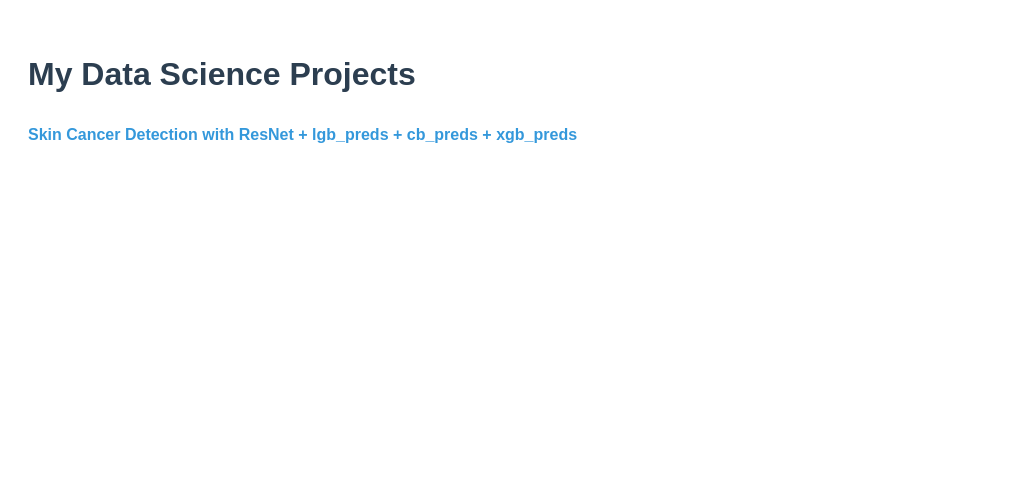
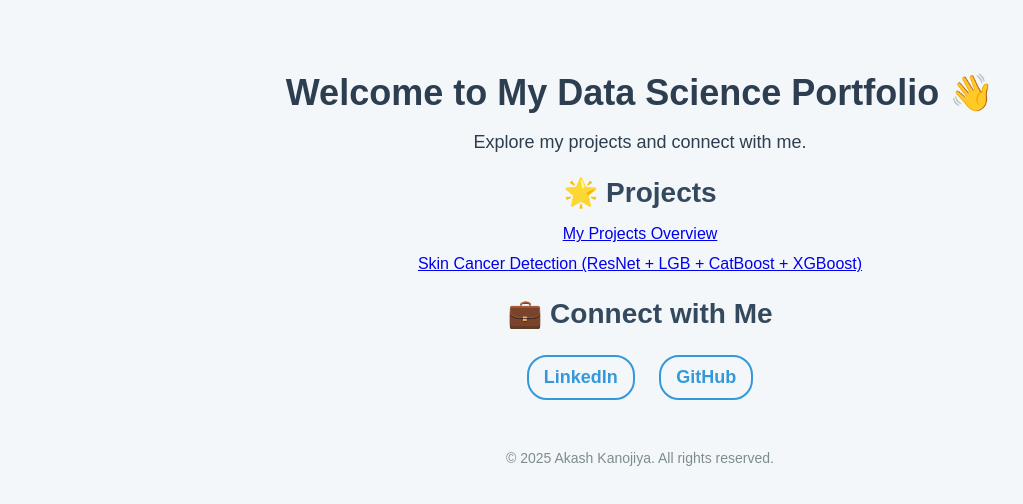
Before and after one commit to Kasha-13/akash-kanojiya.github.io, a plain HTML site: page projects/index.html in a window 1280 px wide. Shown: the whole page, without its empty margins (0-1023 px from the left). Drawn offline with Linux system fonts and the light colour scheme.

Commit message:
Added Linkedin and Github

```diff
--- a/projects/index.html
+++ b/projects/index.html
@@ -1,20 +1,85 @@
 <!DOCTYPE html>
 <html>
 <head>
-    <title>My Projects</title>
+    <title>Akash Kanojiya | Data Science Portfolio</title>
     <style>
-        body { font-family: Arial, sans-serif; line-height: 1.6; padding: 20px; }
-        h1 { color: #2c3e50; }
-        ul { list-style-type: none; padding: 0; }
-        li { margin-bottom: 15px; }
-        a { text-decoration: none; color: #3498db; font-weight: bold; }
-        a:hover { color: #2c3e50; }
+        body {
+            font-family: Arial, sans-serif;
+            padding: 40px;
+            text-align: center;
+            background-color: #f4f7f9;
+            color: #2c3e50;
+        }
+        h1 {
+            color: #2c3e50;
+            font-size: 36px;
+            margin-bottom: 10px;
+        }
+        h2 {
+            font-size: 28px;
+            color: #34495e;
+            margin-bottom: 15px;
+        }
+        p {
+            font-size: 18px;
+            margin-bottom: 20px;
+        }
+        nav a {
+            display: inline-block;
+            margin: 10px;
+            padding: 10px 15px;
+            text-decoration: none;
+            font-size: 18px;
+            color: #3498db;
+            font-weight: bold;
+            border: 2px solid #3498db;
+            border-radius: 20px;
+            transition: all 0.3s ease;
+        }
+        nav a:hover {
+            background-color: #3498db;
+            color: #fff;
+        }
+        ul {
+            list-style-type: none;
+            padding: 0;
+        }
+        li {
+            margin-bottom: 12px;
+        }
+        footer {
+            margin-top: 40px;
+            font-size: 14px;
+            color: #7f8c8d;
+        }
     </style>
 </head>
 <body>
-    <h1>My Data Science Projects</h1>
+
+    <h1>Welcome to My Data Science Portfolio 👋</h1>
+    <p>Explore my projects and connect with me.</p>
+
+    <h2>🌟 Projects</h2>
     <ul>
-        <li><a href="https://www.kaggle.com/code/akashkanojiya/prob-and-model" target="_blank">Skin Cancer Detection with ResNet + lgb_preds + cb_preds + xgb_preds</a></li>
+        <li>
+            <a href="projects.html">My Projects Overview</a>
+        </li>
+        <li>
+            <a href="https://www.kaggle.com/code/akashkanojiya/prob-and-model" target="_blank">
+                Skin Cancer Detection (ResNet + LGB + CatBoost + XGBoost)
+            </a>
+        </li>
     </ul>
+
+    <h2>💼 Connect with Me</h2>
+    <nav>
+        <a href="https://www.linkedin.com/in/akash-kanojiya-4177541a6/" target="_blank">LinkedIn</a>
+        <a href="https://github.com/Kasha-13" target="_blank">GitHub</a>
+    </nav>
+
+    <footer>
+        &copy; 2025 Akash Kanojiya. All rights reserved.
+    </footer>
+
 </body>
 </html>
```
